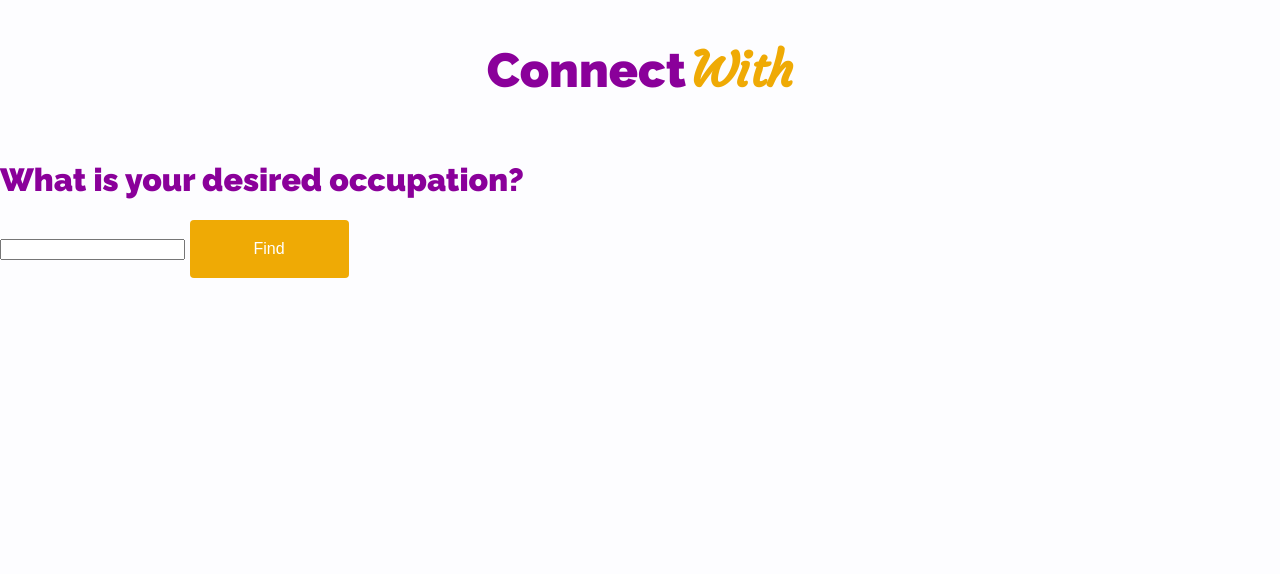
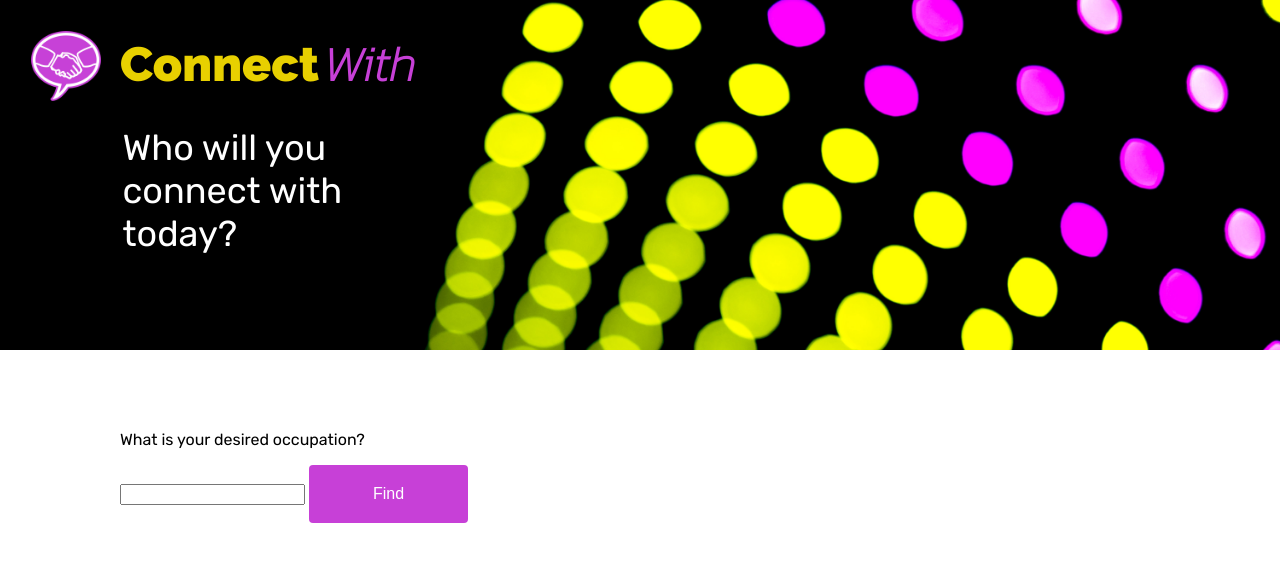
Before and after one commit to lanasta/ConnectWith, a website: page index.html in a window 1280 px wide. Drawn offline with Linux system fonts and the light colour scheme.

Commit message:
that nice nice

```diff
--- a/index.html
+++ b/index.html
@@ -54,16 +54,22 @@
 </head>
 
 <body>
+    <div>
+        <div class='bgPic'>
             <div id='logo'>
+                <img src="/logo.png"/>
+                <div class='logoName'>
                   <h1 id='connectLogo'> Connect</h1>
                   <h2 id='withLogo' > With</h2>
                 </div>
-
-<div>
-    <h1>What is your desired occupation?</h1>
+            </div>
+          <div class='slogan'>Who will you connect with today?</div>
+          <img src="/bg.jpg"/>
+        </div>
+        <div class='wrapper'>
+          <p>What is your desired occupation?</p>
           <input type="text" id="occupation">
             <button type="button" onclick="getOcc()" name="button">Find</button>
-
           </form>
           <p id='searchRes'>
 
@@ -73,5 +79,6 @@
         domain in literature without prior coordination or asking for permission.</p>
         <p><a href="https://www.iana.org/domains/example">More information...</a></p> -->
       </div>
+  </div>
 </body>
 </html>
--- a/master.css
+++ b/master.css
@@ -1,20 +1,21 @@
-@import url('https://fonts.googleapis.com/css?family=Courgette|Raleway:900&display=swap');
+@import url('https://fonts.googleapis.com/css?family=Kanit:100i|Courgette|Rubik|Raleway:900&display=swap');
 
 * {
     box-sizing: border-box;
 }
 
 body {
-    margin: 4em;
-    padding: 2em;
-    background-color: #fdfdff;
+    margin: 2em 4em;
+    padding: 2em 4em;
+    background-color:white;
     margin: 0;
     padding: 0;
-    font-family: -apple-system, system-ui, BlinkMacSystemFont, "Segoe UI", "Open Sans", "Helvetica Neue", Helvetica, Arial, sans-serif;
+    font-family: "Rubik", "Open Sans", "Helvetica Neue", Helvetica, Arial, sans-serif;
 
 }
-div {
-    border-radius: 0.5em;
+.wrapper {
+  margin: 1em;
+  padding: 2em 6.5em;
 }
 
 a:link, a:visited {
@@ -28,9 +29,42 @@ a:link, a:visited {
     }
 }
 
+.bgPic {
+  max-height: 350px;
+  position: relative;
+  height: 350px;
+  overflow: hidden;
+  margin-bottom: 2em;
+}
+
+.bgPic img {
+  background-size: contain;
+  width: 100%;
+}
+
   h1{
     font-family: 'Raleway', sans-serif;
-    color: #8a009a;
+    color: #E8D000;
+  }
+
+  h1, h2 {
+    margin: 0;
+    padding: 0;
+  }
+
+  .logoName {
+    display: inline-block;
+    position: relative;
+    top: -35px;
+    padding-bottom: 5px;
+  }
+
+  .slogan {
+    color: white;
+    font-size: 36px;
+    position: absolute;
+    padding: 3.5em 3.4em;
+    width: 550px;
   }
 
   #connectLogo, #withLogo {
@@ -41,29 +75,40 @@ a:link, a:visited {
   }
 
   h2{
-    font-family: 'Courgette', cursive;
-    color:#efaa05;
+    font-family: 'Kanit', sans-serif;
+    color:#C740D7;
     display:inline;
   }
+
   #locationForm , #professionForm {
     text-align: center;
   }
   p{
-    text-align: center;
-    font-family: "Helvetica";
+    font-family: "Rubik", sans-serif;
     color: #000000;
   }
-  #logo {
-    text-align: center;
-  }
+
   #link {
    color:  white;
   }
+
+  #logo {
+    position: absolute;
+    padding: 1em;
+  }
+
+  #logo img {
+    width: 100px;
+    height: auto;
+    display: inline-block;
+  }
+
   #buttonDivide {
     text-align: center;
   }
+
   button {
-    background-color: #efaa05;
+    background-color: #C740D7;;
     border: none;
     border-radius: 4px;
     color: white;
@@ -72,5 +117,4 @@ a:link, a:visited {
     text-decoration: none;
     display: inline-block;
     font-size: 16px;
-    align: center;
   }
--- a/package.json
+++ b/package.json
@@ -17,6 +17,7 @@
   },
   "homepage": "https://github.com/lanasta/HackHarvard19#readme",
   "dependencies": {
-    "express": "^4.17.1"
+    "express": "^4.17.1",
+    "puppeteer": "^1.20.0"
   }
 }
```
Also changed, not shown: index.js (+8 -0 lines), bg.jpg (added), logo.png (added). Lines whose indentation alone changed are shown as unchanged.
